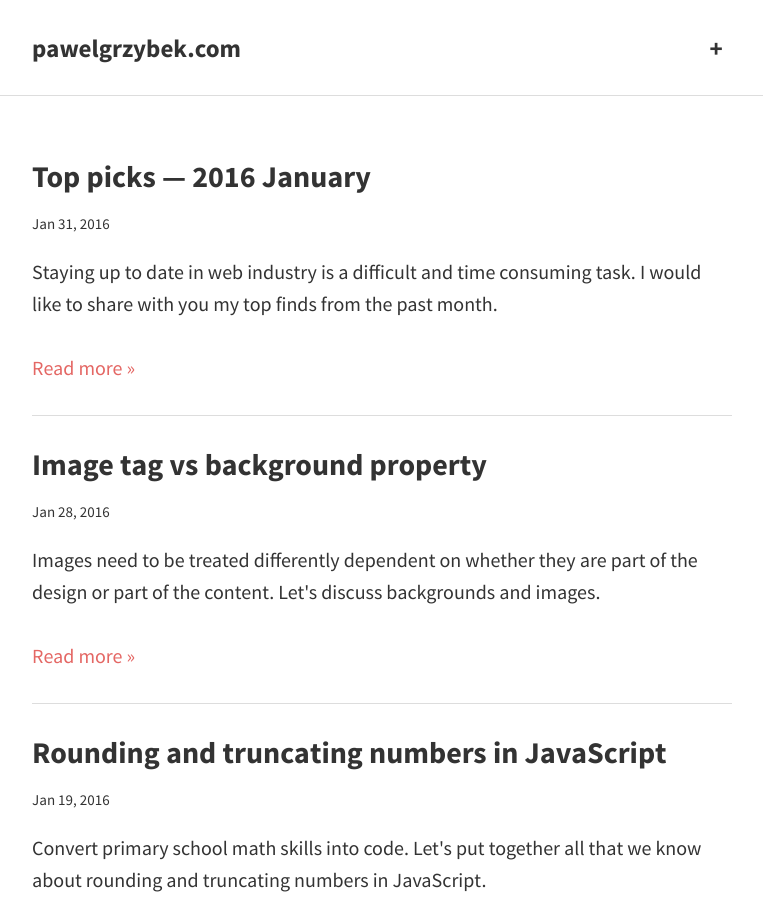
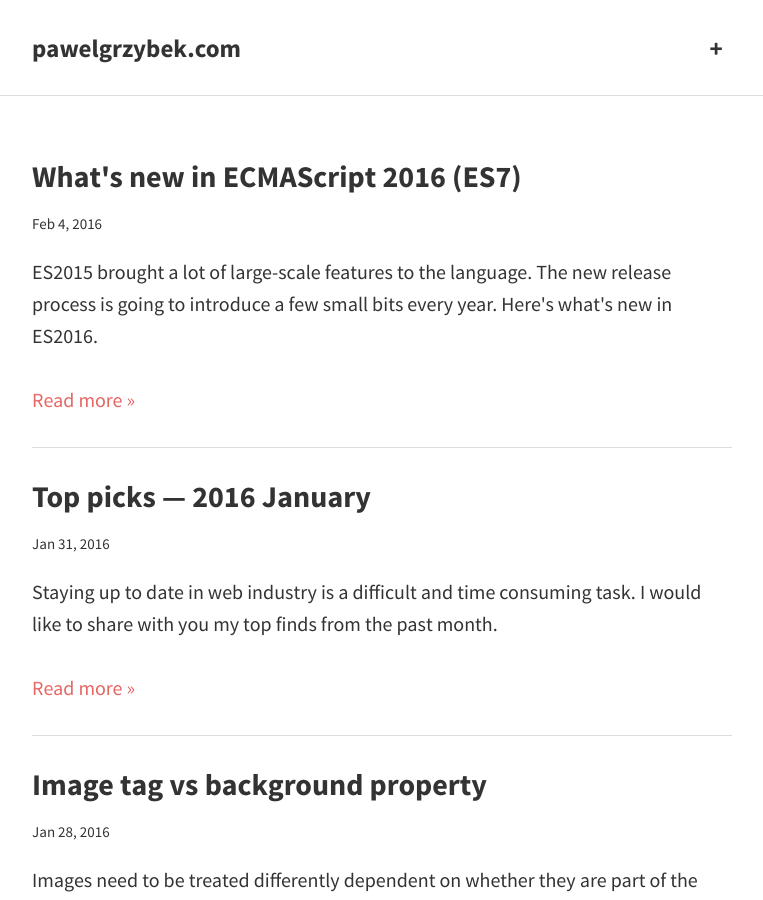
Before and after one commit to kimruddock/pawelgrzybek.github.io, a Jekyll site: the page built from index.html, in a window 1280 px wide and 900 px high. Shown: the whole window, without its empty margins (258-1021 px from the left). Built offline with Jekyll 4.4.1, drawn with Linux system fonts in a browser that asks for light colours; the list of posts is cut into pages by our own code; some of the changed text lies outside the part shown.

Commit message:
New article: Whats new in ECMAScript 2016

```diff
--- a/_drafts/news-in-ecmascript-2016-es7.md
+++ b/_posts/2016-02-04-whats-new-in-ecmascript-2016-es7.md
@@ -1,7 +1,7 @@
 ---
-title: News in ECMAScript 2016 (ES7)
-excerpt: ECMAScript 2015 brought a lot of large-scale features to the language. The new release process is going to introduce a few small features every year. Have a look what is new in ES2016.
-photo: 2016-02-03.jpg
+title: What's new in ECMAScript 2016 (ES7)
+excerpt: ES2015 brought a lot of large-scale features to the language. The new release process is going to introduce a few small bits every year. Here's what's new in ES2016.
+photo: 2016-02-04.jpg
 ---
 
 In June 2015 the TC39 (Technical Committee 39) officially released a [spec of ECMAScript 2015](http://www.ecma-international.org/ecma-262/6.0/) (colloquially known as a ES6). In parallel to the new spec, a new naming system within the language was introduced which is related with the new yearly release process. The plan is to release a new version of the language every year, and ship it with [features](https://github.com/tc39/ecma262/blob/master/README.md) that are ready at the time. ES2015 added a lot of amazing features. If you are not familiar with these fresh add-ons yet, check ["ES6 Overview in 350 Bullet Points"](https://ponyfoo.com/articles/es6) by [Nicolás Bevacqua](https://twitter.com/nzgb?lang=en). It's the best summary that I have seen so far. Luckily we shouldn't expect updates as huge every year which give us a chance to follow the spec.
```
Also changed, not shown: other parts of _posts/2016-02-04-whats-new-in-ecmascript-2016-es7.md (+2 -2 lines).
